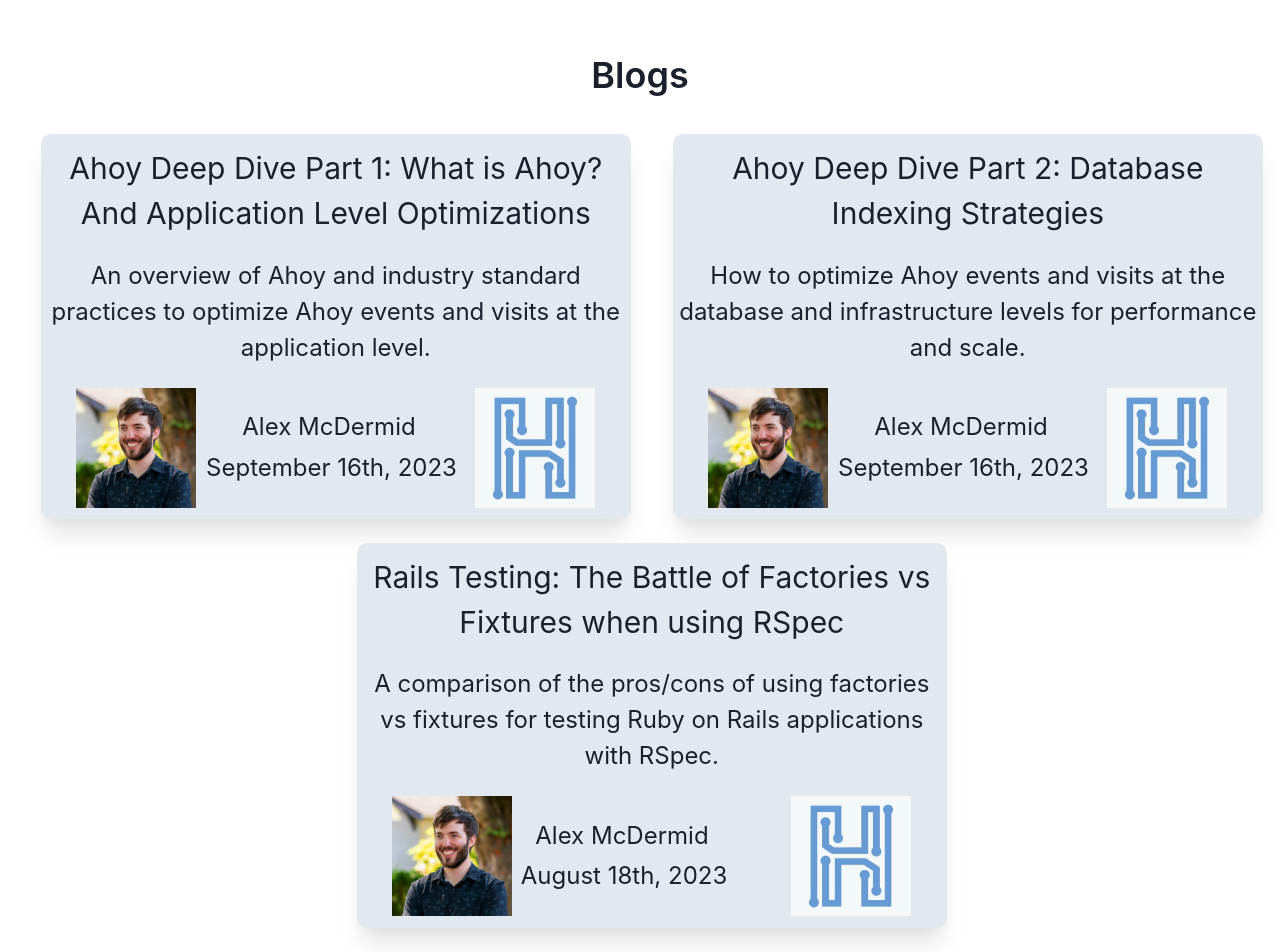
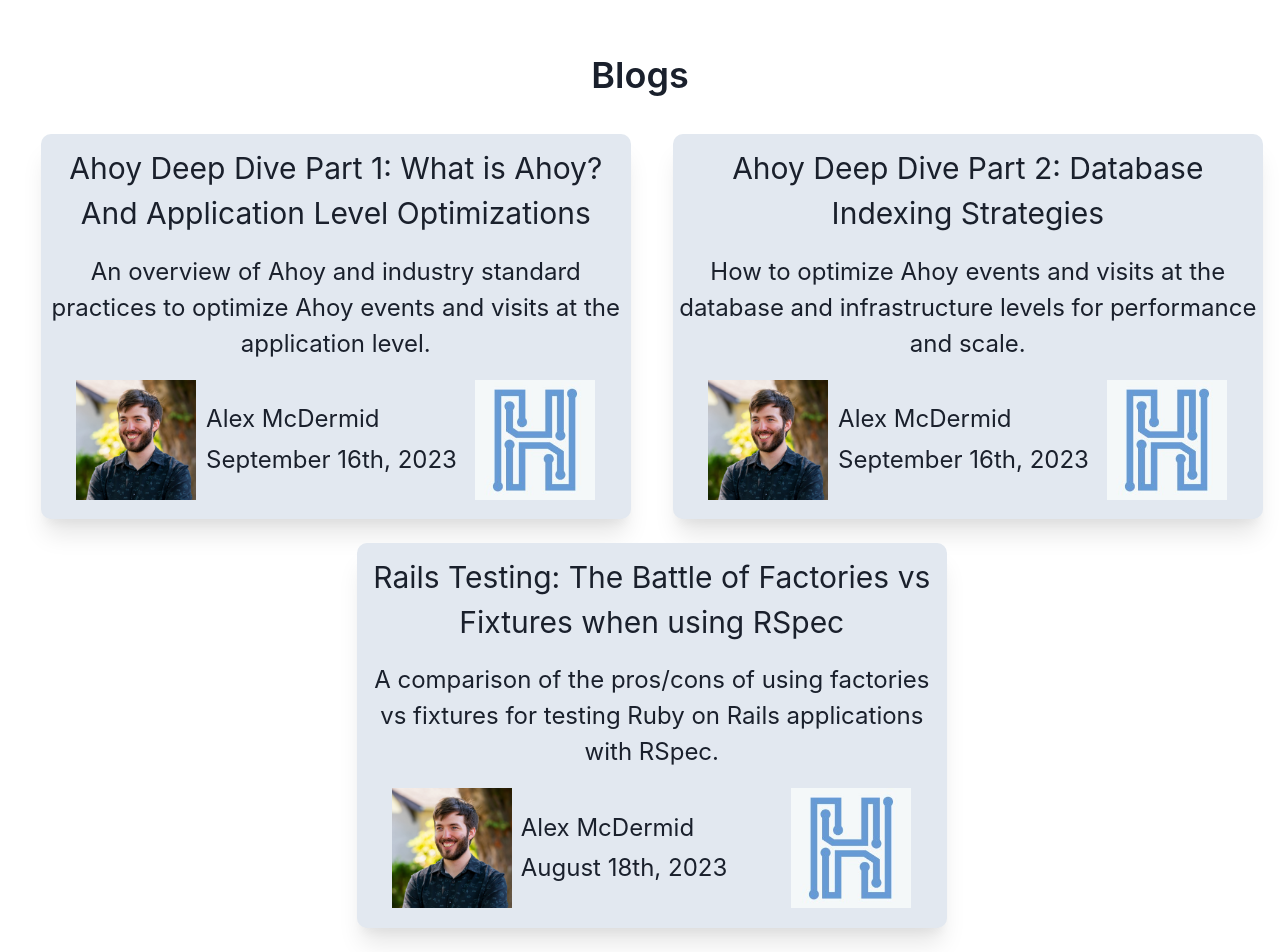
Before and after one commit to alexmcdermid/portfolio-website-chakra, a React (Create React App) app: page / in a window 1280 px wide. Shown: the part 920-1872 px from the top of the page. Built offline with nearby package versions, Linux system fonts and the light colour scheme.

Commit message:
fix: card design

```diff
--- a/src/components/Content.js
+++ b/src/components/Content.js
@@ -106,15 +106,15 @@ function Header() {
                     <Flex direction='row' spacing="200px" p='2' textAlign='center' justify='space-around' flexWrap='wrap' paddingBottom="4%">
                         <Link href="https://harled.ca/blog/what_is_ahoy_and_application_level_optimizations" isExternal>
                             <Box w={isNotSmallerScreen ? '590px' : '360px'} h={isNotSmallerScreen ? '385px' : '335px'} rounded='10px' overflow='hidden' boxShadow='md' bg={isDark ? 'gray.700' : 'gray.200'} m='2%' shadow='xl'>
-                                <Flex direction={'column'} justifyContent={'space-between'} height={'100%'}>
-                                    <Text fontSize='3xl' p='2%'>Ahoy Deep Dive Part 1: What is Ahoy? And Application Level Optimizations</Text>
+                                <Flex direction={'column'} justifyContent={'space-between'} height={'100%'} paddingBlockEnd={'.5em'}>
+                                    <Text fontSize='3xl' p='2%' sx={{ display: '-webkit-box', WebkitLineClamp: '3', WebkitBoxOrient: 'vertical', overflow: 'hidden' }}>Ahoy Deep Dive Part 1: What is Ahoy? And Application Level Optimizations</Text>
                                     <Text fontSize={isNotSmallerScreen ? '2xl' : '1xl'} p='1%'>An overview of Ahoy and industry standard practices to optimize Ahoy events and visits at the application level.</Text>
                                     <Flex justify={'space-between'} py={'2%'} px={'6%'}>
                                         <Flex>
                                             <Image w={isNotSmallerScreen ? '120px' : '80px'} h={isNotSmallerScreen ? '120px' : '80px'} src="harledProfile.jpg" alt="Alex McDermid Harled Work Profile Photo"/>
-                                            <Flex direction={'column'} justifyContent={'center'} pl={'2%'}>
+                                            <Flex direction={'column'} justifyContent={'center'} pl={'2%'} textAlign={'start'}>
                                                 <Text fontSize={isNotSmallerScreen ? '2xl' : '1xl'} p='1%'>Alex McDermid</Text>
-                                                <Text fontSize={isNotSmallerScreen ? '2xl' : '1xl'} p='1%' whiteSpace={'nowrap'}>September 16th, 2023</Text>
+                                                <Text fontSize={isNotSmallerScreen ? '2xl' : '1xl'} p='1%' whiteSpace={{ base: 'normal', md: 'nowrap' }}>September 16th, 2023</Text>
                                             </Flex>
                                         </Flex>
                                         <Image w={isNotSmallerScreen ? '120px' : '80px'} h={isNotSmallerScreen ? '120px' : '80px'} src="harledLogo.jpeg" alt="Harled Inc Logo"/>
@@ -124,15 +124,15 @@ function Header() {
                         </Link>
                         <Link href="https://harled.ca/blog/database_indexing_strategies" isExternal>
                             <Box w={isNotSmallerScreen ? '590px' : '360px'} h={isNotSmallerScreen ? '385px' : '335px'} rounded='10px' overflow='hidden' boxShadow='md' bg={isDark ? 'gray.700' : 'gray.200'} m='2%' shadow='xl'  >
-                                <Flex direction={'column'} justifyContent={'space-between'} height={'100%'}>
-                                    <Text fontSize='3xl' p='2%'>Ahoy Deep Dive Part 2: Database Indexing Strategies</Text>
+                                <Flex direction={'column'} justifyContent={'space-between'} height={'100%'} paddingBlockEnd={'.5em'}>
+                                    <Text fontSize='3xl' p='2%' sx={{ display: '-webkit-box', WebkitLineClamp: '3', WebkitBoxOrient: 'vertical', overflow: 'hidden' }}>Ahoy Deep Dive Part 2: Database Indexing Strategies</Text>
                                     <Text fontSize={isNotSmallerScreen ? '2xl' : '1xl'} p='1%'>How to optimize Ahoy events and visits at the database and infrastructure levels for performance and scale.</Text>
                                     <Flex justify={'space-between'} py={'2%'} px={'6%'}>
                                         <Flex>
                                             <Image w={isNotSmallerScreen ? '120px' : '80px'} h={isNotSmallerScreen ? '120px' : '80px'} src="harledProfile.jpg" alt="Alex McDermid Harled Work Profile Photo"/>
-                                            <Flex direction={'column'} justifyContent={'center'} pl={'2%'}>
+                                            <Flex direction={'column'} justifyContent={'center'} pl={'2%'} textAlign={'start'}>
                                                 <Text fontSize={isNotSmallerScreen ? '2xl' : '1xl'} p='1%'>Alex McDermid</Text>
-                                                <Text fontSize={isNotSmallerScreen ? '2xl' : '1xl'} p='1%' whiteSpace={'nowrap'}>September 16th, 2023</Text>
+                                                <Text fontSize={isNotSmallerScreen ? '2xl' : '1xl'} p='1%' whiteSpace={{ base: 'normal', md: 'nowrap' }}>September 16th, 2023</Text>
                                             </Flex>
                                         </Flex>
                                         <Image w={isNotSmallerScreen ? '120px' : '80px'} h={isNotSmallerScreen ? '120px' : '80px'} src="harledLogo.jpeg" alt="Harled Inc Logo"/>
@@ -142,15 +142,15 @@ function Header() {
                         </Link>
                         <Link href="https://harled.ca/blog/the_battle_of_factories_vs_fixtures_when_using_rspec" isExternal>
                             <Box w={isNotSmallerScreen ? '590px' : '360px'} h={isNotSmallerScreen ? '385px' : '335px'} rounded='10px' overflow='hidden' boxShadow='md' bg={isDark ? 'gray.700' : 'gray.200'} m='2%' shadow='xl'  >
-                                <Flex direction={'column'} justifyContent={'space-between'} height={'100%'}>
-                                    <Text fontSize='3xl' p='2%'>Rails Testing: The Battle of Factories vs Fixtures when using RSpec</Text>
+                                <Flex direction={'column'} justifyContent={'space-between'} height={'100%'} paddingBlockEnd={'.5em'}>
+                                    <Text fontSize='3xl' p='2%' sx={{ display: '-webkit-box', WebkitLineClamp: '3', WebkitBoxOrient: 'vertical', overflow: 'hidden' }}>Rails Testing: The Battle of Factories vs Fixtures when using RSpec</Text>
                                     <Text fontSize={isNotSmallerScreen ? '2xl' : '1xl'} p='1%'>A comparison of the pros/cons of using factories vs fixtures for testing Ruby on Rails applications with RSpec.</Text>
                                     <Flex justify={'space-between'} py={'2%'} px={'6%'}>
                                         <Flex>
                                             <Image w={isNotSmallerScreen ? '120px' : '80px'} h={isNotSmallerScreen ? '120px' : '80px'} src="harledProfile.jpg" alt="Alex McDermid Harled Work Profile Photo"/>
-                                            <Flex direction={'column'} justifyContent={'center'} pl={'2%'}>
+                                            <Flex direction={'column'} justifyContent={'center'} pl={'2%'} textAlign={'start'}>
                                                 <Text fontSize={isNotSmallerScreen ? '2xl' : '1xl'} p='1%'>Alex McDermid</Text>
-                                                <Text fontSize={isNotSmallerScreen ? '2xl' : '1xl'} p='1%' whiteSpace={'nowrap'}>August 18th, 2023</Text>
+                                                <Text fontSize={isNotSmallerScreen ? '2xl' : '1xl'} p='1%' whiteSpace={{ base: 'normal', md: 'nowrap' }}>August 18th, 2023</Text>
                                             </Flex>
                                         </Flex>
                                         <Image w={isNotSmallerScreen ? '120px' : '80px'} h={isNotSmallerScreen ? '120px' : '80px'} src="harledLogo.jpeg" alt="Harled Inc Logo"/>
```
